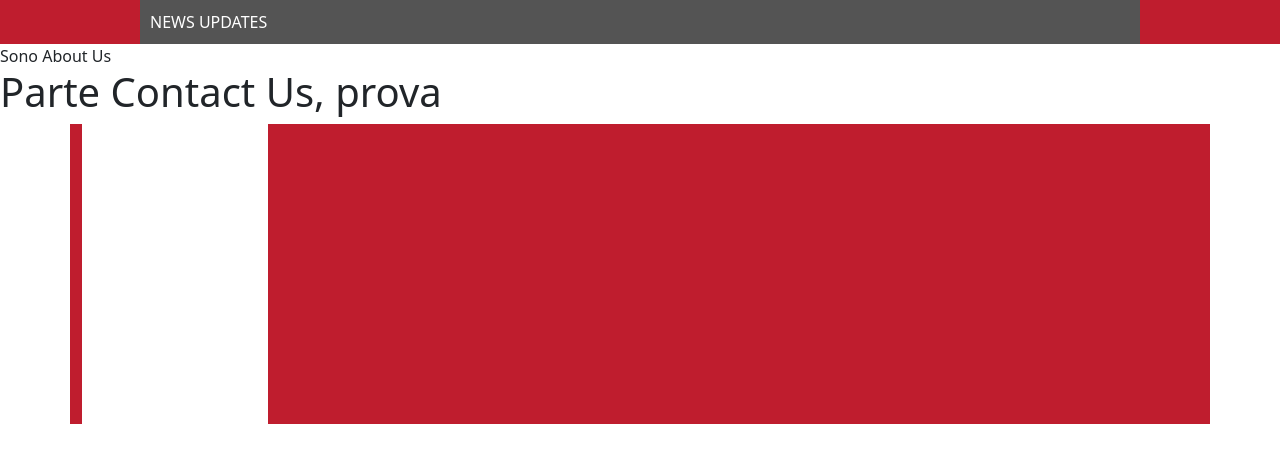
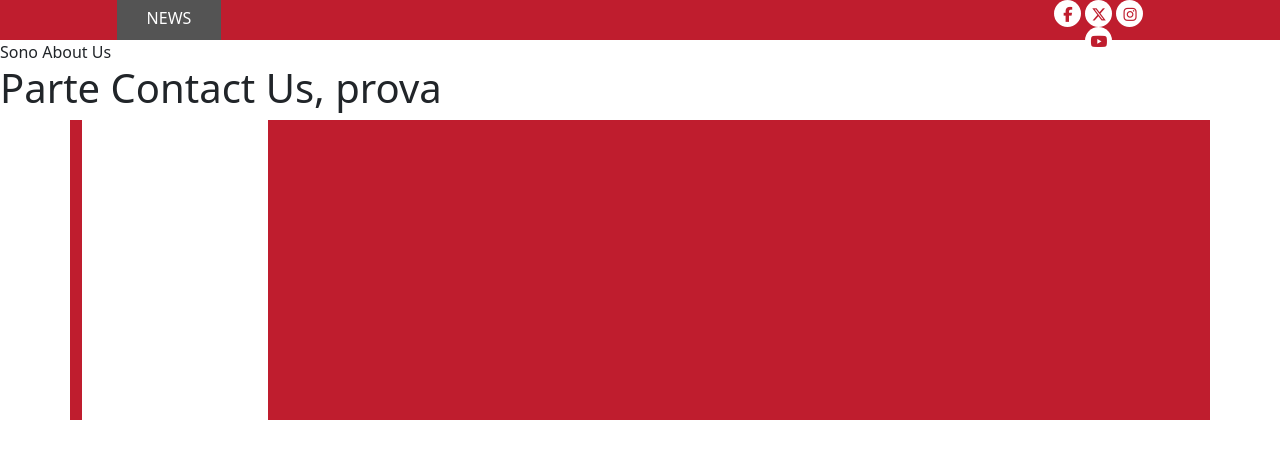
Before and after one commit to matteo-rossi90/proj-html-vuejs, a Vue app: page / in a window 1280 px wide. Shown: the top 462 px of the page. Built offline with nearby package versions, Linux system fonts and the light colour scheme.

Commit message:
feat: add header section top-banner

```diff
--- a/src/components/AppHeader.vue
+++ b/src/components/AppHeader.vue
@@ -5,44 +5,71 @@ export default {
 </script>
 <template>
     <header>
-        <section id="top-banner">
-            <div class="container">
-                <div id="updates">news updates</div>
+        <section id="top-banner" class="container-fluid">
+            <div class="col-1 offset-1" id="updates">
+                news updates
+            </div>
+            <div class="col-8">
+
 
             </div>
-        </section>
-
-        <section>
-            <div class="container">
-
+            <div class="col-1 row align-items-center justify-content-center" id="social">
+                <a href="#" class="social-i-container">
+                    <i class="fa-brands fa-facebook-f"></i>
+                </a>
+                <a href="#" class="social-i-container">
+                    <i class="fa-brands fa-x-twitter"></i>
+                </a>
+                <a href="#" class="social-i-container">
+                    <i class="fa-brands fa-instagram"></i>
+                </a>
+                <a href="#" class="social-i-container">
+                    <i class="fa-brands fa-youtube"></i>
+                </a>
             </div>
+            <div class="offset-1"></div>
         </section>
     </header>
 </template>
 
 <style lang="scss" scoped>
     @use '../style/partials/variables' as *;
-
-    .container{
-        margin: 0 10%;
+    header{
+        #top-banner{
+            background-color: $primary-color;
+            height: 40px;
+            display: flex;
 
             #updates{
+            height: 100%;
+            background-color: #545454;
+            text-align: center;
             text-transform: uppercase;
-            padding: 10px;
-            background-color: #545454;
             color: white;
+            line-height: 36px;
             }
 
             #social{
-
+                .social-i-container{
+                    background-color: white;
+                    border-radius: 50%;
+                    text-align: center;
+                    width: 27px;
+                    height: 27px;
+                    position: relative;
+                    margin: 0 2px;
+                }
+                i{
+                    position: absolute;
+                    top: 50%;
+                    left: 50%;
+                    translate: -50% -50%;
+                    color: $primary-color;
+                    font-size: 15px;
                 }
             }
 
-    #top-banner{
-        background-color: $primary-color;
-        min-height: 35px;
-        display: flex;
-        align-items: center;
-        justify-content: space-between;
+        }
+
     }
 </style>
```
Lines whose indentation alone changed are shown as unchanged.
